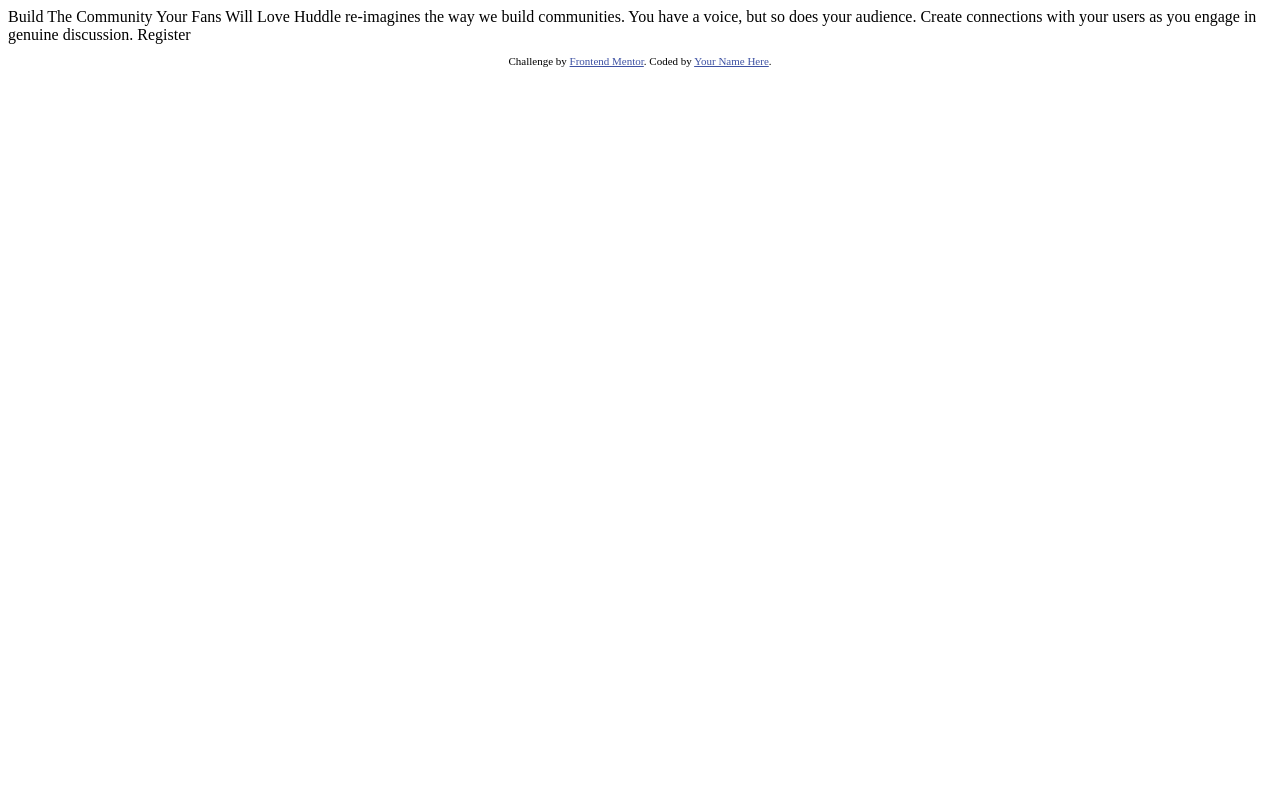
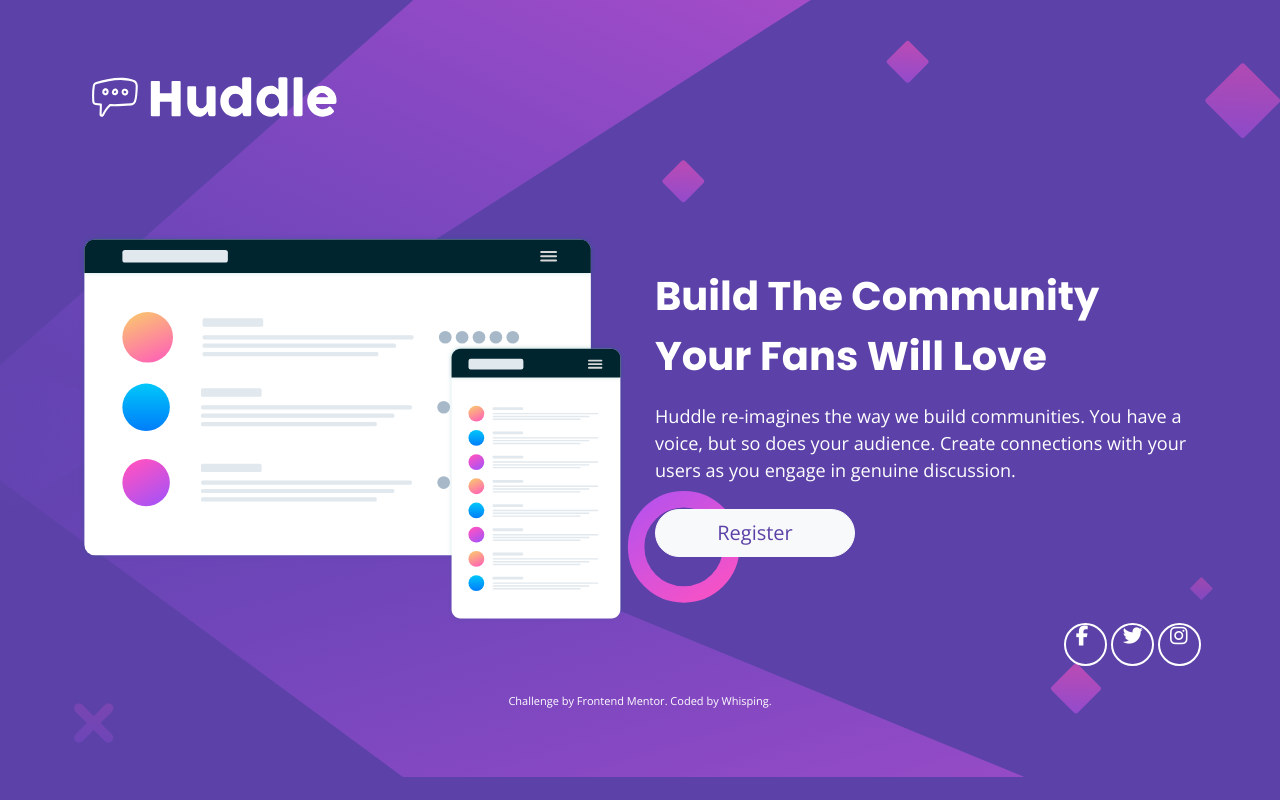
Before and after one commit to whisping/FrontEndMentor---Huddle-landing-page-with-single-introductory-section, a plain HTML site: page index.html in a window 1280 px wide. Drawn offline with nearby package versions, Linux system fonts and the light colour scheme.

Commit message:
almost done

```diff
--- a/index.html
+++ b/index.html
@@ -1,33 +1,78 @@
 <!DOCTYPE html>
 <html lang="en">
+
 <head>
     <meta charset="UTF-8">
     <meta name="viewport" content="width=device-width, initial-scale=1.0"> <!-- displays site properly based on user's device -->
 
+    <link href="https://fonts.googleapis.com/css?family=Poppins:400,700&display=swap" rel="stylesheet">
+    <link href="https://fonts.googleapis.com/css?family=Open+Sans&display=swap" rel="stylesheet">
+
     <link rel="icon" type="image/png" sizes="32x32" href="./images/favicon-32x32.png">
+    <link rel="stylesheet" href="https://stackpath.bootstrapcdn.com/bootstrap/4.3.1/css/bootstrap.min.css" integrity="sha384-ggOyR0iXCbMQv3Xipma34MD+dH/1fQ784/j6cY/iJTQUOhcWr7x9JvoRxT2MZw1T" crossorigin="anonymous">
+    <link rel="stylesheet" href="public/styles.css">
 
     <title>Frontend Mentor | Huddle landing page with single introductory section</title>
 
     <!-- Feel free to remove these styles or customise in your own stylesheet 👍 -->
     <style>
-    .attribution { font-size: 11px; text-align: center; }
-    .attribution a { color: hsl(228, 45%, 44%); }
+        .attribution {
+            font-size: 11px;
+            text-align: center;
+        }
+
+        /* .attribution a {
+            color: hsl(228, 45%, 44%);
+        } */
     </style>
 </head>
+
 <body>
+    <!-- <img src="images/bg-desktop.svg" alt=""> -->
 
-  Build The Community Your Fans Will Love
+    <div class="container">
+        <header>
+            <div class="">
 
-  Huddle re-imagines the way we build communities. You have a voice, but so does your audience.
-  Create connections with your users as you engage in genuine discussion.
+                <h1 class="huddle"><img src="public/images/logo.svg" alt=""></h1>
 
-  Register
+            </div>
+        </header>
+        <div class="row content">
+            <div class="col-xl col-l-12">
+                <img src="public/images/illustration-mockups.svg" alt="">
+            </div>
+            <div class="col-xl col-l-12 text-field">
+
+                <h1 class="">Build The Community Your Fans Will Love</h1>
+                <p class="">Huddle re-imagines the way we build communities. You have a voice, but so does your audience.
+                    Create connections with your users as you engage in genuine discussion.</p>
+
+                <a class="btn btn-light btn-lg" href="#" role="button">Register</a>
+
+            </div>
+        </div>
+        <div class="social">
+            <i class="fab fa-facebook-f fa-lg"></i>
+            <i class="fab fa-twitter fa-lg"></i>
+            <i class="fab fa-instagram fa-lg"></i>
+        </div>
+    </div>
+
+
+
+
+
+
 
     <footer>
         <p class="attribution">
             Challenge by <a href="https://www.frontendmentor.io?ref=challenge" target="_blank">Frontend Mentor</a>.
-      Coded by <a href="#">Your Name Here</a>.
+            Coded by <a href="#">Whisping</a>.
         </p>
     </footer>
 </body>
+
+<script src="https://kit.fontawesome.com/efc36d6a5e.js"></script>
+
 </html>
--- /dev/null
+++ b/public/styles.css
@@ -0,0 +1,101 @@
+body {
+    font-family: 'Open Sans', sans-serif;
+    background: no-repeat fixed url(images/bg-desktop.svg);
+    background-color: #5C42A8;
+    color: white;
+    /* padding: 3em; */
+    margin: 0 auto;
+    /* max-width: 90%; */
+    background-size: 100%;
+}
+
+.container {
+    padding-top: 4em;
+    max-width: 90%;
+}
+
+h1 {
+    font-family: 'Poppins', sans-serif;
+    font-weight: 700;
+    line-height: 1.5em;
+}
+
+p {
+    font-size: 1.13em;
+    padding-top: 0.5em;
+    padding-bottom: 0.5em;
+}
+
+.jumbotron {
+    background-color: inherit;
+}
+
+.btn {
+    border-radius: 30px;
+    width: 200px;
+    color: #5C42A8;
+}
+
+.huddle {
+    /* padding-bottom: 1em;
+    padding-left: 1em */
+    font-weight: 700;
+    /* padding-top: 1em;
+  padding-left: 1em; */
+    font-size: 2.5em;
+}
+
+a {
+    color: #fff;
+}
+
+footer {
+    padding-top: 4em;
+}
+
+.text-field {
+    padding-top: 2em;
+}
+
+.content {
+    padding-top: 6em;
+}
+
+.social i {
+    padding: 0.5em;
+    width: 43px;
+    height: 43px;
+}
+
+.social {
+    float:right;
+
+}
+
+@media only screen and (max-width : 1200px) {
+    body {
+        background: no-repeat fixed url(images/bg-mobile.svg);
+        background-color: #5C42A8;
+        background-size: 100%;
+    }
+
+    .text-field {
+        text-align: center;
+    }
+
+    .social {
+        margin: auto;
+        text-align: center;
+        padding: 3em;
+    }
+
+}
+
+img {
+    max-width: 100%;
+}
+
+i.fab {
+    border: white 2px solid;
+    border-radius: 50%;
+}
```
Also changed, not shown: public/images/bg-desktop.svg (renamed from images/bg-desktop.svg), public/images/bg-mobile.svg (renamed from images/bg-mobile.svg), public/images/cake.svg (added), public/images/favicon-32x32.png (renamed from images/favicon-32x32.png), public/images/illustration-mockups.svg (renamed from images/illustration-mockups.svg), public/images/logo.svg (renamed from images/logo.svg). Lines whose indentation alone changed are shown as unchanged.
